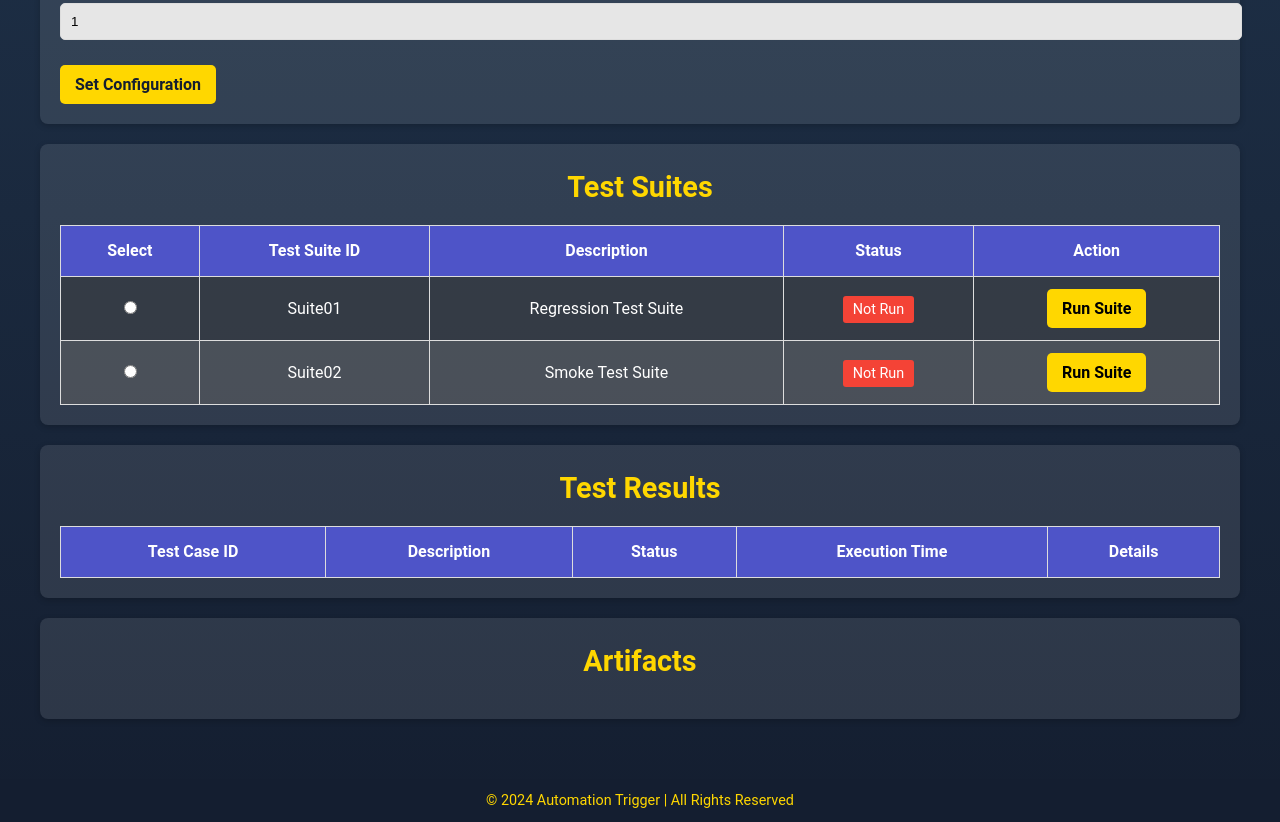
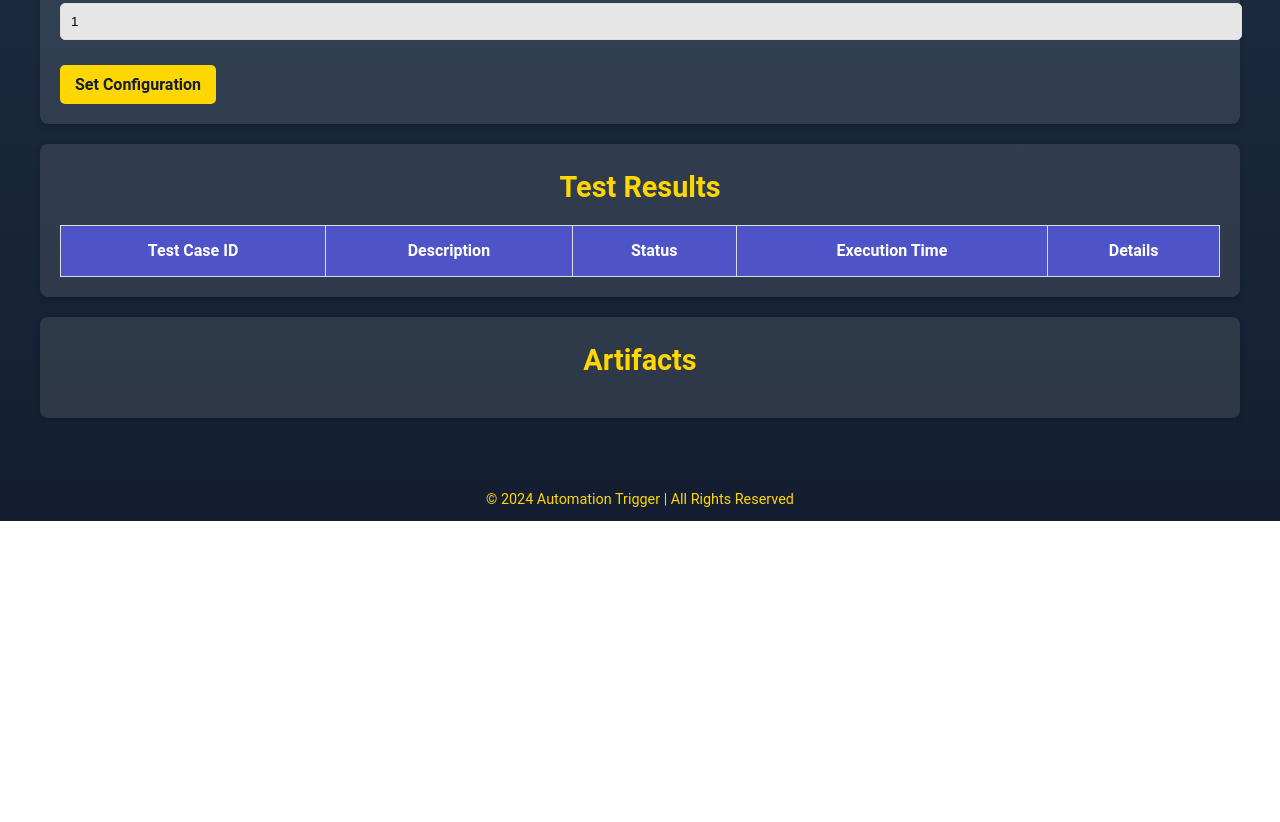
Before and after one commit to gouravAretedge/AretedgeAutomation, a plain HTML site: page index.html in a window 1280 px wide. Shown: the part 790-1612 px from the top of the page. After the commit the page ends 1311 px from the top, so only its background shows below. Drawn offline with nearby package versions, Linux system fonts and the light colour scheme; no server answers.

Commit message:
status of execution updated

```diff
--- a/index.html
+++ b/index.html
@@ -65,7 +65,7 @@
             <button id="set-config" class="primary-btn">Set Configuration</button>
         </section>
 
-        <section id="test-suites-section">
+        <!-- <section id="test-suites-section">
             <h2>Test Suites</h2>
             <table id="test-suites-table">
                 <thead>
@@ -94,7 +94,7 @@
                     </tr>
                 </tbody>
             </table>
-        </section>
+        </section> -->
 
         <section id="test-results-section">
             <h2>Test Results</h2>
```
